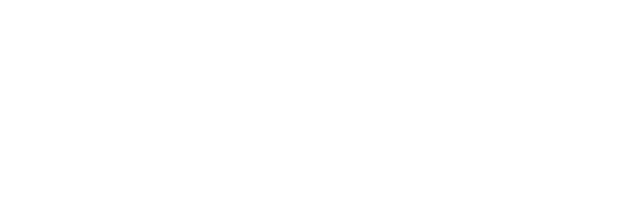
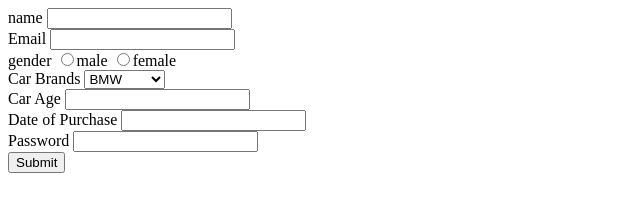
Before and after one commit to acciojob/car-insurance-form-mahendrajat1996, a website: page main.html in a window 1280 px wide. Shown: the whole page, without its empty margins (0-640 px from the left). Drawn offline with Linux system fonts and the light colour scheme.

Commit message:
created a submission

```diff
--- a/main.html
+++ b/main.html
@@ -8,6 +8,45 @@
 
 <body>
 	<!-- the entire body must be written by student -->
+	<form method="post">
+		<div>
+	<label for="name">name</label>
+	<input type="text" id="name" required>
+	</diV>
+		<diV>
+			<label for="email">Email</label>
+			<input type="email" id="email" required>
+		</diV>
+		<div>
+         <label for="gender">gender</label>
+			<input type="radio" name="gender">male
+			<input type="radio" name="gender" >female
+		</div>
+			<div>
+				<label for="cars">Car Brands</label>
+				<select id="cars">
+					<option>BMW</option>
+					<option>Audi</option>
+					<option>Mercedez</option>
+				</select>
+			</div>
+		<div>
+			<label for="carage">Car Age</label>
+			<input type="number" id="carage" required>
+		</div>
+     <div>
+		 <label for="dop">Date of Purchase</label>
+			<input type="number" id="dop" required>
+	 </div>
+		<diV>
+			<label for="password">Password</label>
+			<input type="number" id="password" required>
+		</div>
+		<dov>
+			<button type="submit">Submit</button>
+		</dov>
+
+	</form>
     <script type="text/javascript" src="./script.js">
 </script>
 
```
